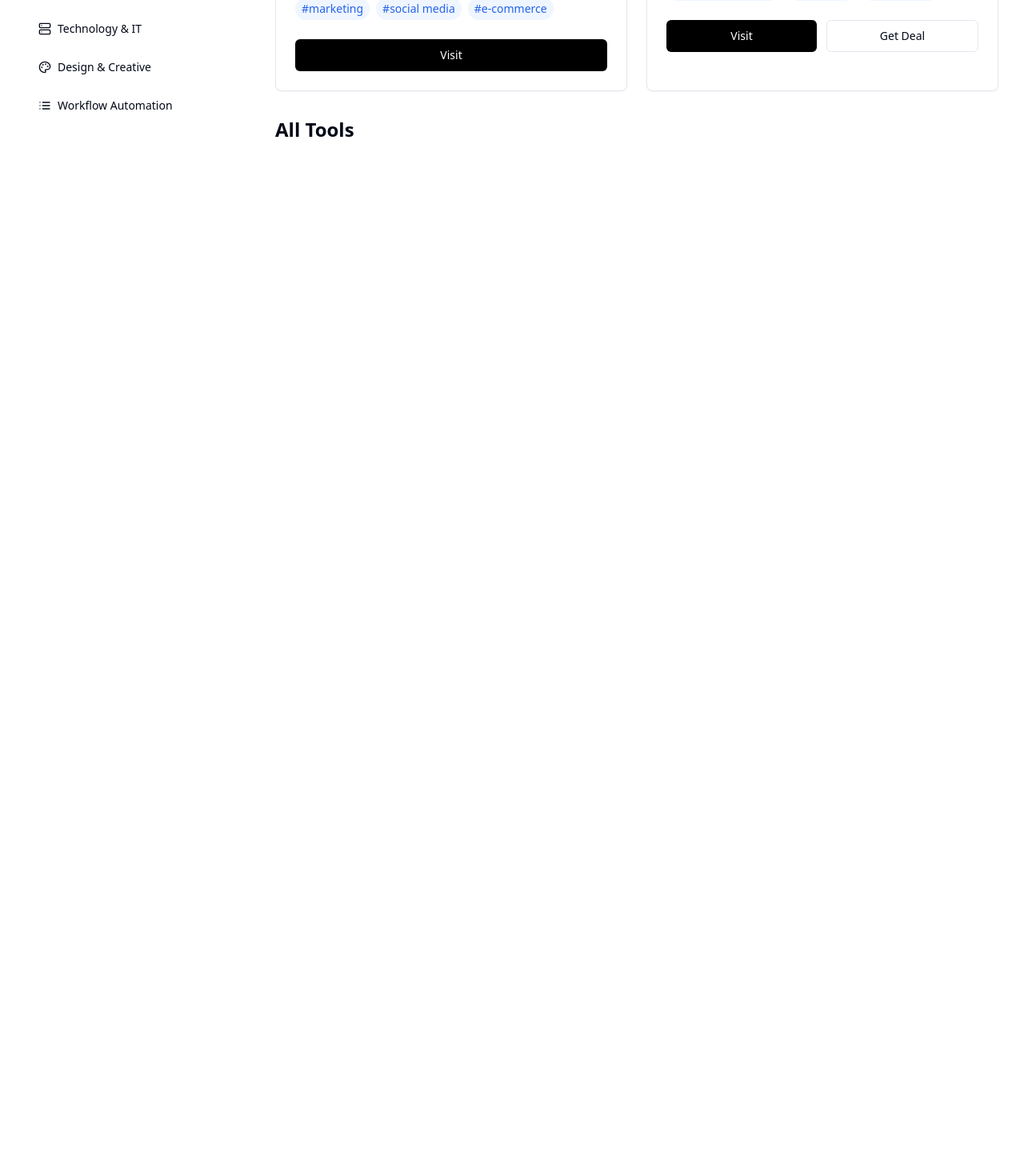
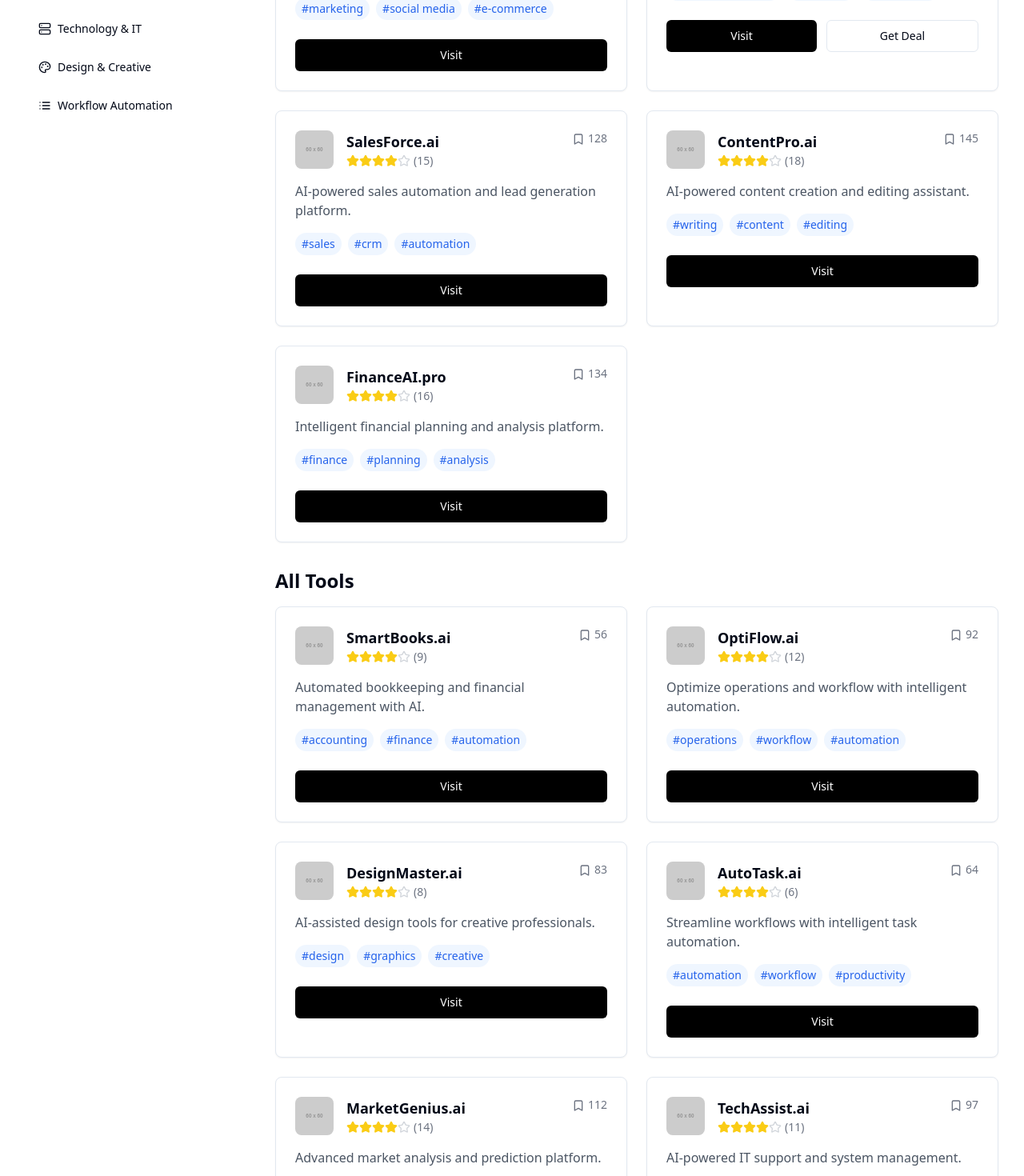
Before and after one commit to sabyasachisabs/online-dir-addiction-lv, a React (Vite) app: page / in a window 1280 px wide. Shown: the part 380-1850 px from the top of the page at 80% size. Before the commit the page ends 800 px from the top, so only its background shows below. Built offline with nearby package versions, Linux system fonts and the light colour scheme.

Commit message:
Add more tools to categories
Added additional tool entries to each category in the tools data structure to enhance the variety and options available in the AI Tools Directory.
[skip gpt_engineer]

```diff
--- a/src/data/tools.ts
+++ b/src/data/tools.ts
@@ -51,11 +51,150 @@ export const tools: Tool[] = [
     pricing: "Paid",
     description: "Turn Data into Dialogue with AI-Driven Precision.",
     tags: ["customer support", "ai agents", "ai chatbots"],
-    category: "Customer Service & Support",
+    category: "Technology & IT",
     featured: true,
     dealUrl: "https://example.com/deal",
     visitUrl: "https://example.com",
     bookmarks: 74,
   },
-  // Add more tools as needed
+  {
+    id: "3",
+    name: "SalesForce.ai",
+    logo: "https://placehold.co/60x60",
+    rating: 4.8,
+    reviews: 15,
+    pricing: "Paid",
+    description: "AI-powered sales automation and lead generation platform.",
+    tags: ["sales", "crm", "automation"],
+    category: "Sales",
+    featured: true,
+    visitUrl: "https://example.com",
+    bookmarks: 128,
+  },
+  {
+    id: "4",
+    name: "SmartBooks.ai",
+    logo: "https://placehold.co/60x60",
+    rating: 4.6,
+    reviews: 9,
+    pricing: "Freemium",
+    description: "Automated bookkeeping and financial management with AI.",
+    tags: ["accounting", "finance", "automation"],
+    category: "Back Office",
+    featured: false,
+    visitUrl: "https://example.com",
+    bookmarks: 56,
+  },
+  {
+    id: "5",
+    name: "OptiFlow.ai",
+    logo: "https://placehold.co/60x60",
+    rating: 4.7,
+    reviews: 12,
+    pricing: "Free Trial",
+    description: "Optimize operations and workflow with intelligent automation.",
+    tags: ["operations", "workflow", "automation"],
+    category: "Operations",
+    featured: false,
+    visitUrl: "https://example.com",
+    bookmarks: 92,
+  },
+  {
+    id: "6",
+    name: "ContentPro.ai",
+    logo: "https://placehold.co/60x60",
+    rating: 4.9,
+    reviews: 18,
+    pricing: "Freemium",
+    description: "AI-powered content creation and editing assistant.",
+    tags: ["writing", "content", "editing"],
+    category: "Writing & Editing",
+    featured: true,
+    visitUrl: "https://example.com",
+    bookmarks: 145,
+  },
+  {
+    id: "7",
+    name: "DesignMaster.ai",
+    logo: "https://placehold.co/60x60",
+    rating: 4.4,
+    reviews: 8,
+    pricing: "Paid",
+    description: "AI-assisted design tools for creative professionals.",
+    tags: ["design", "graphics", "creative"],
+    category: "Design & Creative",
+    featured: false,
+    visitUrl: "https://example.com",
+    bookmarks: 83,
+  },
+  {
+    id: "8",
+    name: "AutoTask.ai",
+    logo: "https://placehold.co/60x60",
+    rating: 4.3,
+    reviews: 6,
+    pricing: "Free Trial",
+    description: "Streamline workflows with intelligent task automation.",
+    tags: ["automation", "workflow", "productivity"],
+    category: "Workflow Automation",
+    featured: false,
+    visitUrl: "https://example.com",
+    bookmarks: 64,
+  },
+  {
+    id: "9",
+    name: "MarketGenius.ai",
+    logo: "https://placehold.co/60x60",
+    rating: 4.7,
+    reviews: 14,
+    pricing: "Paid",
+    description: "Advanced market analysis and prediction platform.",
+    tags: ["marketing", "analytics", "prediction"],
+    category: "Growth & Marketing",
+    featured: false,
+    visitUrl: "https://example.com",
+    bookmarks: 112,
+  },
+  {
+    id: "10",
+    name: "TechAssist.ai",
+    logo: "https://placehold.co/60x60",
+    rating: 4.5,
+    reviews: 11,
+    pricing: "Freemium",
+    description: "AI-powered IT support and system management.",
+    tags: ["it", "support", "management"],
+    category: "Technology & IT",
+    featured: false,
+    visitUrl: "https://example.com",
+    bookmarks: 97,
+  },
+  {
+    id: "11",
+    name: "SalesBooster.ai",
+    logo: "https://placehold.co/60x60",
+    rating: 4.6,
+    reviews: 13,
+    pricing: "Free Trial",
+    description: "AI-driven sales optimization and forecasting tool.",
+    tags: ["sales", "forecasting", "optimization"],
+    category: "Sales",
+    featured: false,
+    visitUrl: "https://example.com",
+    bookmarks: 108,
+  },
+  {
+    id: "12",
+    name: "FinanceAI.pro",
+    logo: "https://placehold.co/60x60",
+    rating: 4.8,
+    reviews: 16,
+    pricing: "Paid",
+    description: "Intelligent financial planning and analysis platform.",
+    tags: ["finance", "planning", "analysis"],
+    category: "Back Office",
+    featured: true,
+    visitUrl: "https://example.com",
+    bookmarks: 134,
+  }
 ];
```
